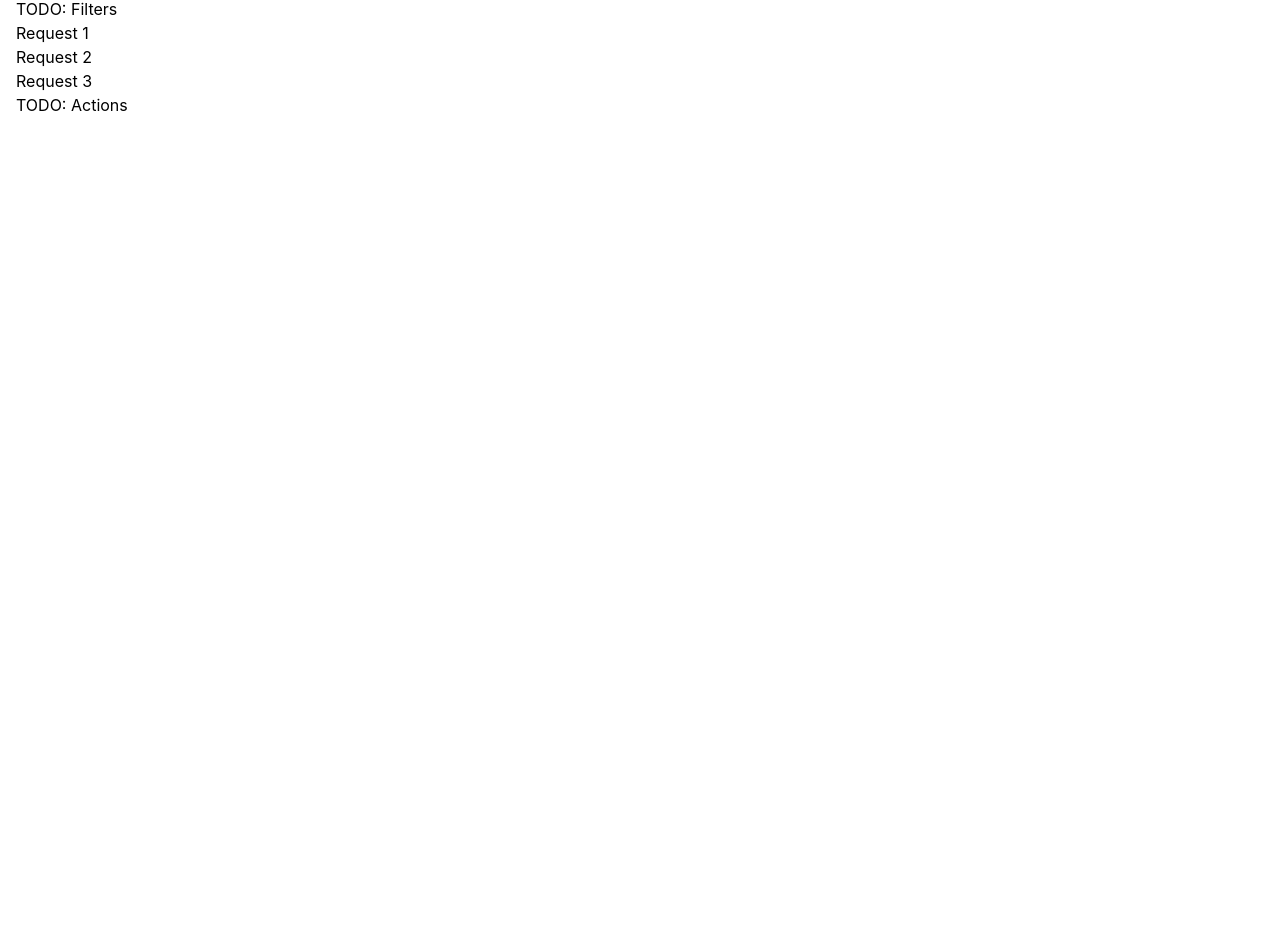
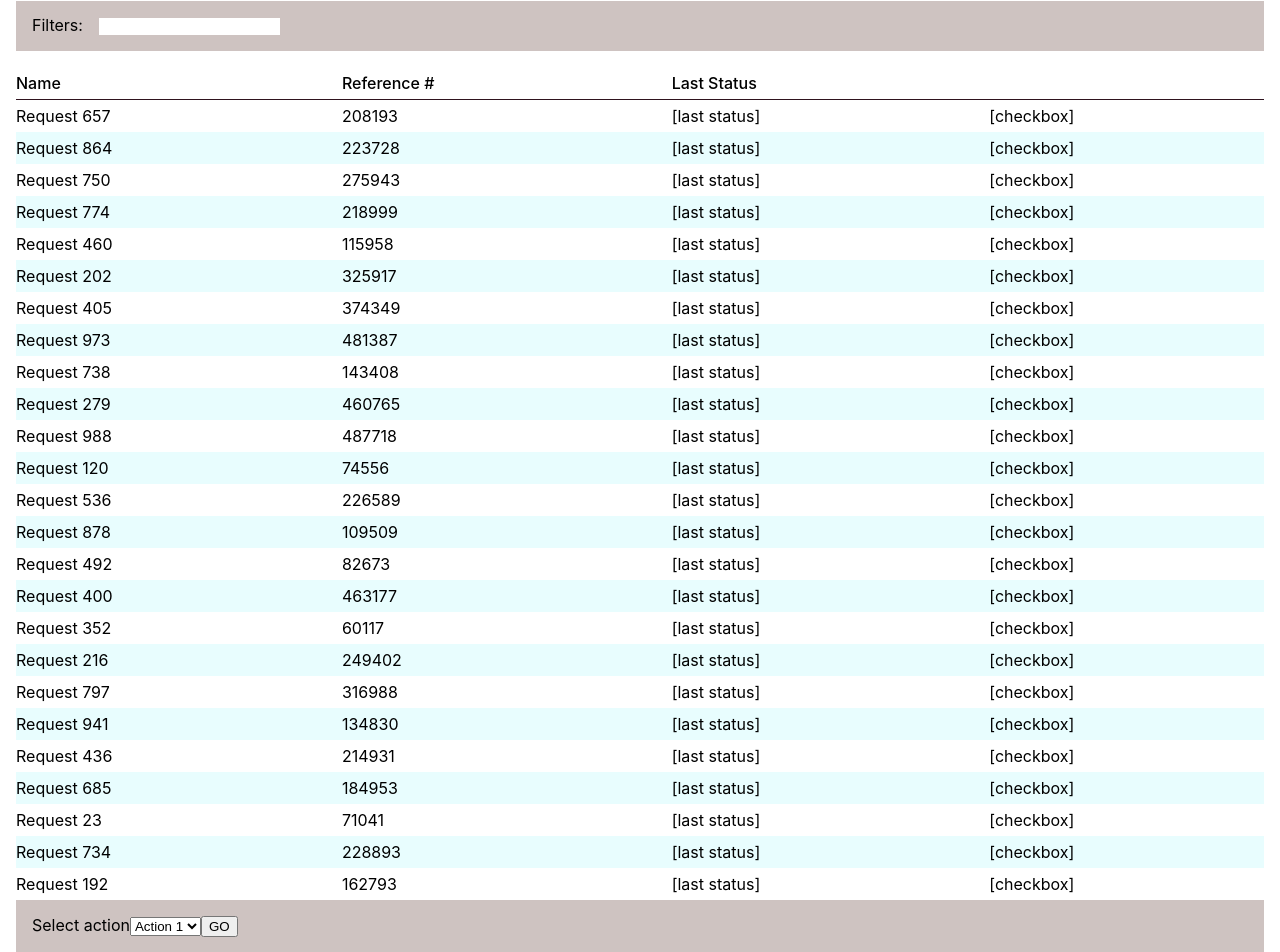
Before and after one commit to christchurchlondon/foodbank-southlondon, a React (Create React App) app in the folder frontend/: page / in a window 1280 px wide. Shown: the part 169-1121 px from the top of the page. Before the commit the page ends 800 px from the top, so only its background shows below. Built offline with nearby package versions, Linux system fonts and the light colour scheme.

Commit message:
Filled out child components, added basic styles

```diff
--- a/frontend/src/components/requests/actions.jsx
+++ b/frontend/src/components/requests/actions.jsx
@@ -1,2 +1,23 @@
+import React from 'react';
 
-// TODO <RequestActions />
+export default class RequestsActions extends React.Component {
+
+    render() {
+        return (
+            <div className="requests-actions panel">
+
+                <label>Select action</label>
+
+                <select>
+                    <option value="action-1">Action 1</option>
+                    <option value="action-2">Action 2</option>
+                    <option value="action-3">Action 3</option>
+                </select>
+
+                <button>GO</button>
+
+            </div>
+        );
+    }
+
+}
--- a/frontend/src/components/requests/filter.jsx
+++ b/frontend/src/components/requests/filter.jsx
@@ -1,2 +1,16 @@
+import React from 'react';
+import './styles/filter.css';
 
-// TODO filter
+
+export default class RequestsFilter extends React.Component {
+    render() {
+        // TODO should the filter itself be in ./common/filter?
+        // TODO individual filter items?  Discuss with Adam.
+        return (
+            <div className="requests-filter panel">
+                <label>Filters:</label>
+                <input type="text" />
+            </div>
+        );
+    }
+}
--- a/frontend/src/components/requests/index.jsx
+++ b/frontend/src/components/requests/index.jsx
@@ -4,6 +4,9 @@ import { STATUS_LOADING } from '../../constants';
 import { getRequestsState } from '../../redux/selectors';
 import { fetchRequests } from '../../redux/actions';
 import Loading from '../common/loading';
+import RequestsFilter from './filter';
+import RequestsList from './list';
+import RequestsActions from './actions';
 
 class Requests extends React.Component {
 
@@ -17,17 +20,15 @@ class Requests extends React.Component {
 
     render() {
 
-        // TODO create component for this
-        const requestItems = this.props.items
-            .map(item => <p key={item}>{ item }</p>);
+        // TODO actions for child components
 
         const contents = this.isLoading()
             ? <Loading />
             : (
                 <div>
-                    <p>TODO: Filters</p>
-                    { requestItems }
-                    <p>TODO: Actions</p>
+                    <RequestsFilter />
+                    <RequestsList requests={ this.props.items } />
+                    <RequestsActions />
                 </div>
             );
 
--- a/frontend/src/components/requests/list.jsx
+++ b/frontend/src/components/requests/list.jsx
@@ -1,2 +1,37 @@
+import React from 'react';
 
-// TODO list of items
+export default class RequestsList extends React.Component {
+
+    render() {
+
+        // TODO get more column names
+
+        const tableRows = this.props.requests.map(request => {
+            return (
+                <tr key={request.id}>
+                    <td>{ request.name }</td>
+                    <td>{ request.referenceNumber }</td>
+                    <td>[last status]</td>
+                    <td>[checkbox]</td>
+                </tr>
+            );
+        });
+
+        return (
+            <table>
+                <thead>
+                    <tr>
+                        <th>Name</th>
+                        <th>Reference #</th>
+                        <th>Last Status</th>
+                        <th></th>
+                    </tr>
+                </thead>
+                <tbody>
+                    { tableRows }
+                </tbody>
+            </table>
+        )
+    }
+
+}
--- /dev/null
+++ b/frontend/src/components/requests/styles/actions.css
@@ -0,0 +1,5 @@
+
+.requests-actions label {
+    display: inline-block;
+    margin-right: 1rem;
+}
--- /dev/null
+++ b/frontend/src/components/requests/styles/filter.css
@@ -0,0 +1,5 @@
+
+.requests-filter label {
+    display: inline-block;
+    margin-right: 1rem;
+}
--- a/frontend/src/index.css
+++ b/frontend/src/index.css
@@ -8,8 +8,7 @@ body {
 }
 
 code {
-  font-family: source-code-pro, Menlo, Monaco, Consolas, 'Courier New',
-    monospace;
+    font-family: source-code-pro, Menlo, Monaco, Consolas, 'Courier New', monospace;
 }
 
 h1, h2, h3, h4, h5, h6 {
@@ -27,3 +26,43 @@ h2 {
 p {
     margin: 0 0 .5rem;
 }
+
+input {
+    border: none;
+}
+
+table {
+    width: 100%;
+}
+
+th, td {
+    padding: .5rem;
+    text-align: left;
+}
+
+th:first-child, td:first-child {
+    padding-left: 0;
+}
+
+th:last-child, td:last-child {
+    padding-right: 0;
+}
+
+th.numerical, td.numerical {
+    text-align: right;
+}
+
+th {
+    font-weight: 500;
+    border-bottom: 1px solid #2f131e;
+}
+
+tr:nth-child(even) {
+    background: rgba(138, 246, 251, 0.2);
+}
+
+.panel {
+    margin: 0 0 1rem;
+    padding: 1rem;
+    background-color: #cec3c1;
+}
--- a/frontend/src/service/index.js
+++ b/frontend/src/service/index.js
@@ -15,12 +15,9 @@ function fetchFromServer(url, method = 'GET') {
 export function getRequests(filter = '') {
     const url = endpoints.GET_REQUESTS + `?filter=${filter}`;
     // return fetchFromServer(url);
-    return stall(800)
-        .then(() => [
-            'Request 1',    // TODO: name, ref no, name, type...
-            'Request 2',
-            'Request 3'
-        ]);
+    return stall(1200)
+        .then(() => (new Array(25)).fill(null).map(_ => makeRequest()));
+        // .then(() => [1,2,3,4,5].map(_ => makeRequest()));
 }
 
 
@@ -28,5 +25,16 @@ export function getRequests(filter = '') {
 // API endpoint faking
 
 async function stall(stallTime = 3000) {
-  await new Promise(resolve => setTimeout(resolve, stallTime));
+    await new Promise(resolve => setTimeout(resolve, stallTime));
 }
+
+function makeRequest() {
+    const id = Math.floor(Math.random() * 1000);
+    return {
+        id,
+        name: `Request ${id}`,
+        referenceNumber: Math.floor(Math.random() * 5e5),
+        type: '[ type ]'
+        // More values?
+    };
+}
```
Lines whose indentation alone changed are shown as unchanged.
